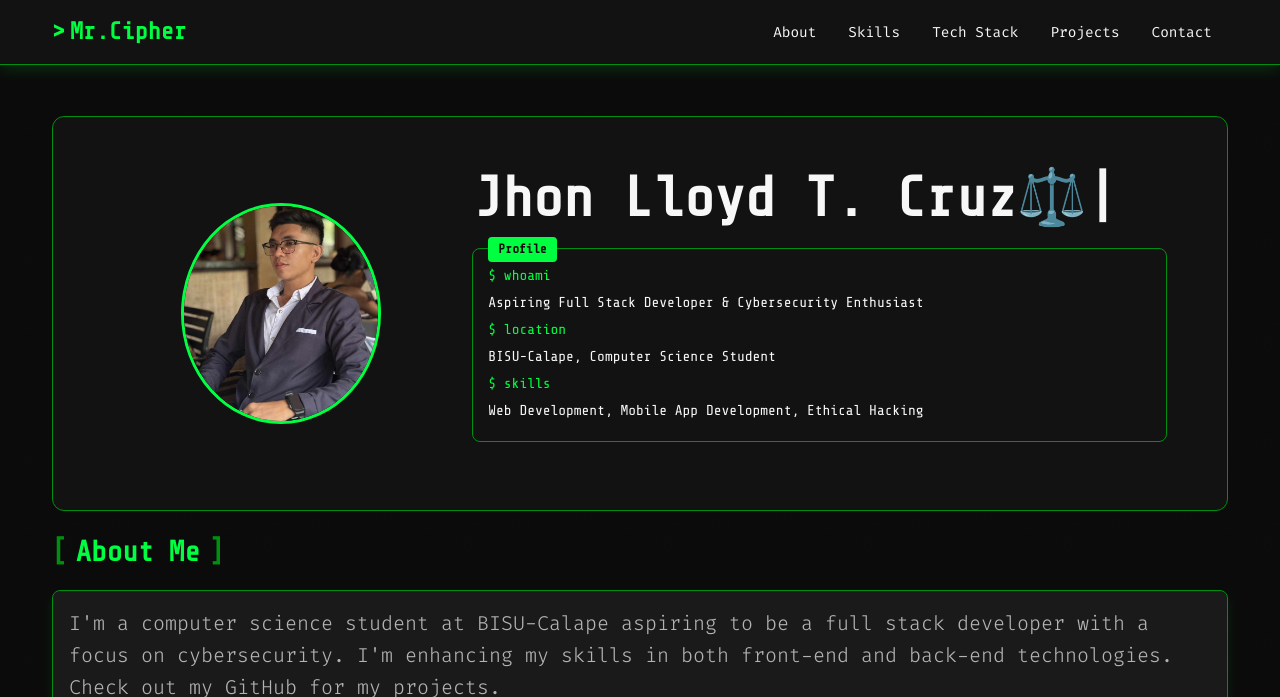
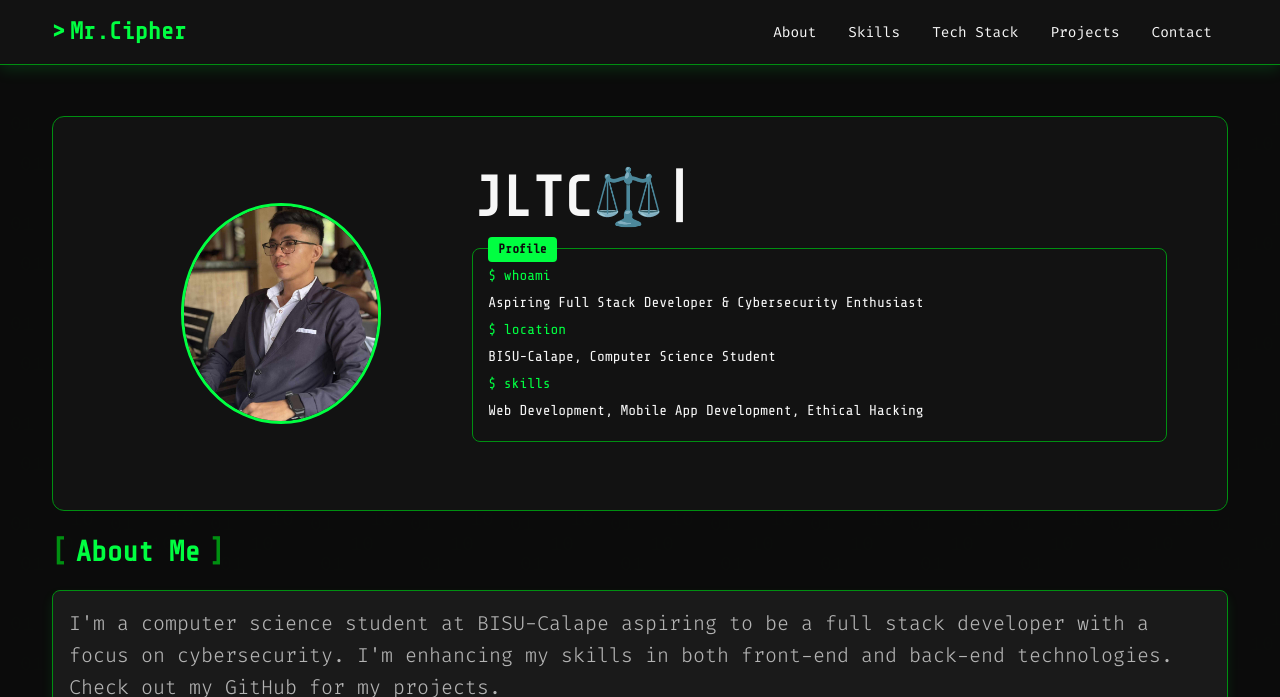
Before and after one commit to MR-JLTC/JLTC_PORTFOLIO, a plain HTML site: page index.html in a window 1280 px wide. Shown: the top 697 px of the page. Drawn offline with nearby package versions, Linux system fonts and the light colour scheme.

Commit message:
added the changed of nickname

```diff
--- a/index.html
+++ b/index.html
@@ -51,7 +51,7 @@
             <img src="res/profile.jpg" alt="Profile picture" class="img-fluid rounded-circle profile-img mb-3 mb-md-0" style="max-width: 200px; border: 3px solid var(--primary-color);">
           </div>
           <div class="col-12 col-md-8 hero-content">
-            <h1 class="display-4 fw-bold typing-effect">Jhon Lloyd T. Cruz<span class="text-primary">⚖️</span></h1>
+            <h1 class="display-4 fw-bold typing-effect">JLTC<span class="text-primary">⚖️</span></h1>
             <div class="terminal mt-3">
               <div class="terminal-header">Profile</div>
               <div class="terminal-line">
```
